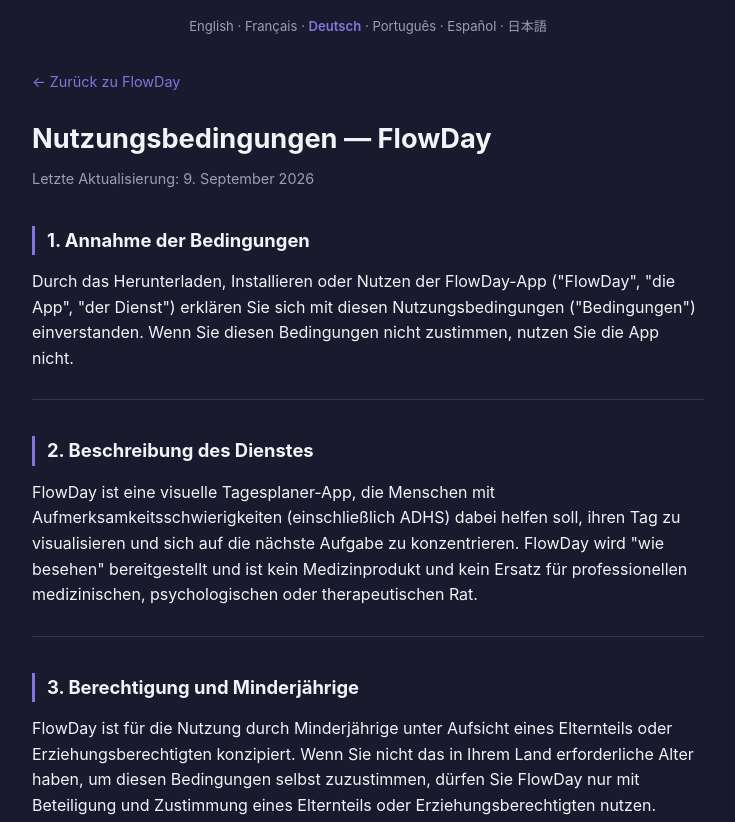
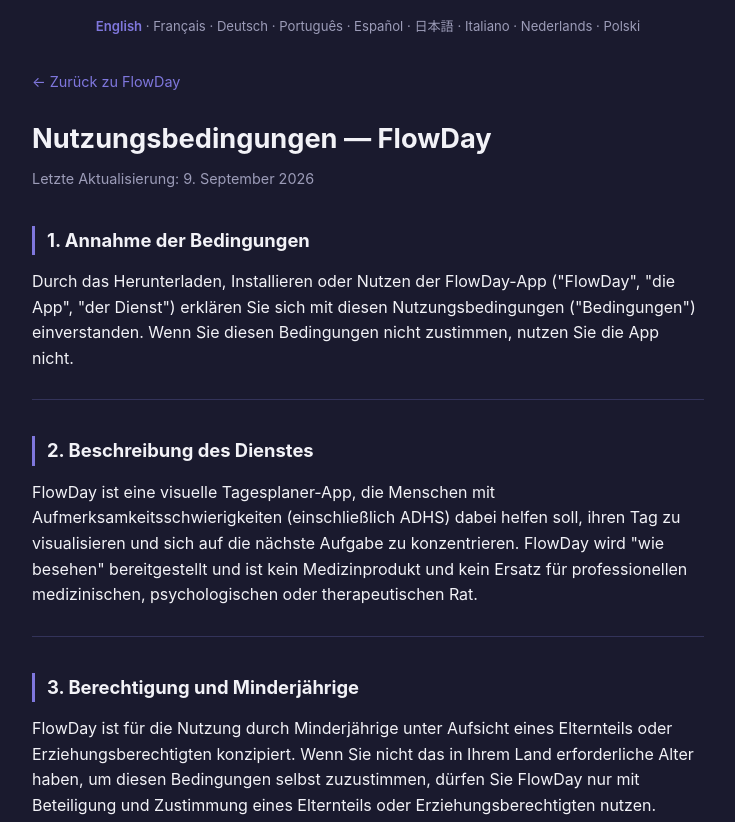
Before and after one commit to Easydore78/flowday-legal, a plain HTML site: page de/terms/index.html in a window 1280 px wide. Shown: the top 822 px of the page, without its empty margins (272-1007 px from the left). Drawn offline with Linux system fonts and the light colour scheme.

Commit message:
Update index.html

```diff
--- a/de/terms/index.html
+++ b/de/terms/index.html
@@ -12,6 +12,9 @@
 <link rel="alternate" hreflang="pt" href="https://flowdayapp.com/pt/terms/">
 <link rel="alternate" hreflang="es" href="https://flowdayapp.com/es/terms/">
 <link rel="alternate" hreflang="ja" href="https://flowdayapp.com/ja/terms/">
+<link rel="alternate" hreflang="it" href="https://flowdayapp.com/it/terms/">
+<link rel="alternate" hreflang="nl" href="https://flowdayapp.com/nl/terms/">
+<link rel="alternate" hreflang="pl" href="https://flowdayapp.com/pl/terms/">
 <link rel="alternate" hreflang="x-default" href="https://flowdayapp.com/terms/">
 <style>
   :root{
@@ -54,7 +57,7 @@
 </style>
 </head>
 <body>
-<div class="switcher"><a href="https://flowdayapp.com/terms/">English</a> · <a href="https://flowdayapp.com/fr/terms/">Français</a> · <span class="cur">Deutsch</span> · <a href="https://flowdayapp.com/pt/terms/">Português</a> · <a href="https://flowdayapp.com/es/terms/">Español</a> · <a href="https://flowdayapp.com/ja/terms/">日本語</a></div>
+<div class="switcher"><span class="cur">English</span> · <a href="https://flowdayapp.com/fr/terms/">Français</a> · <a href="https://flowdayapp.com/de/terms/">Deutsch</a> · <a href="https://flowdayapp.com/pt/terms/">Português</a> · <a href="https://flowdayapp.com/es/terms/">Español</a> · <a href="https://flowdayapp.com/ja/terms/">日本語</a> · <a href="https://flowdayapp.com/it/terms/">Italiano</a> · <a href="https://flowdayapp.com/nl/terms/">Nederlands</a> · <a href="https://flowdayapp.com/pl/terms/">Polski</a></div>
 <div class="wrap">
   <a class="back" href="https://flowdayapp.com/de/">← Zurück zu FlowDay</a>
   <h1>Nutzungsbedingungen — FlowDay</h1>
```
